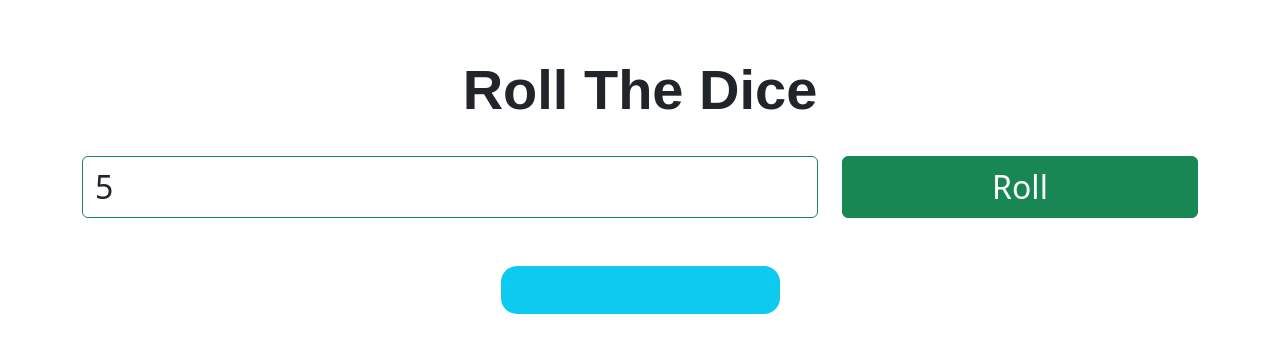
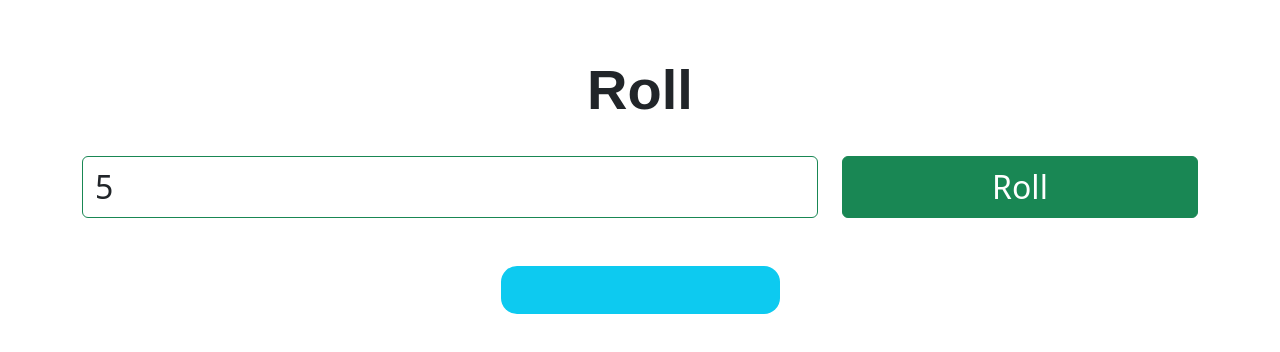
Before and after one commit to Priyank9470/roll-Dice, a plain HTML site: page index.html in a window 1280 px wide. Drawn offline with Linux system fonts and the light colour scheme.

Commit message:
Name changed

```diff
--- a/index.html
+++ b/index.html
@@ -11,7 +11,7 @@
     <div class="container">
       <div class="row mt-5 mb-4">
         <div class="d-flex fw-bolder justify-content-center roll-title">
-          Roll The Dice
+          Roll
         </div>
       </div>
       <div class="row">
```
